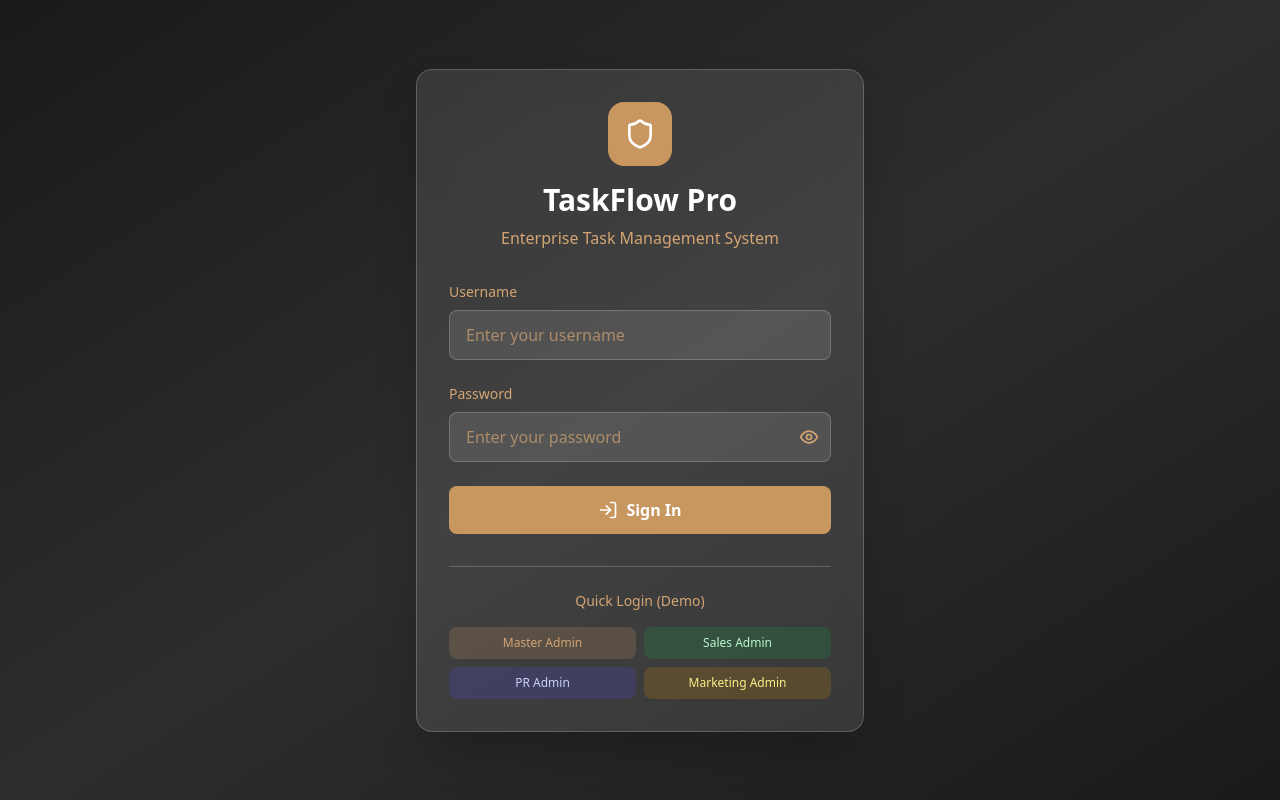
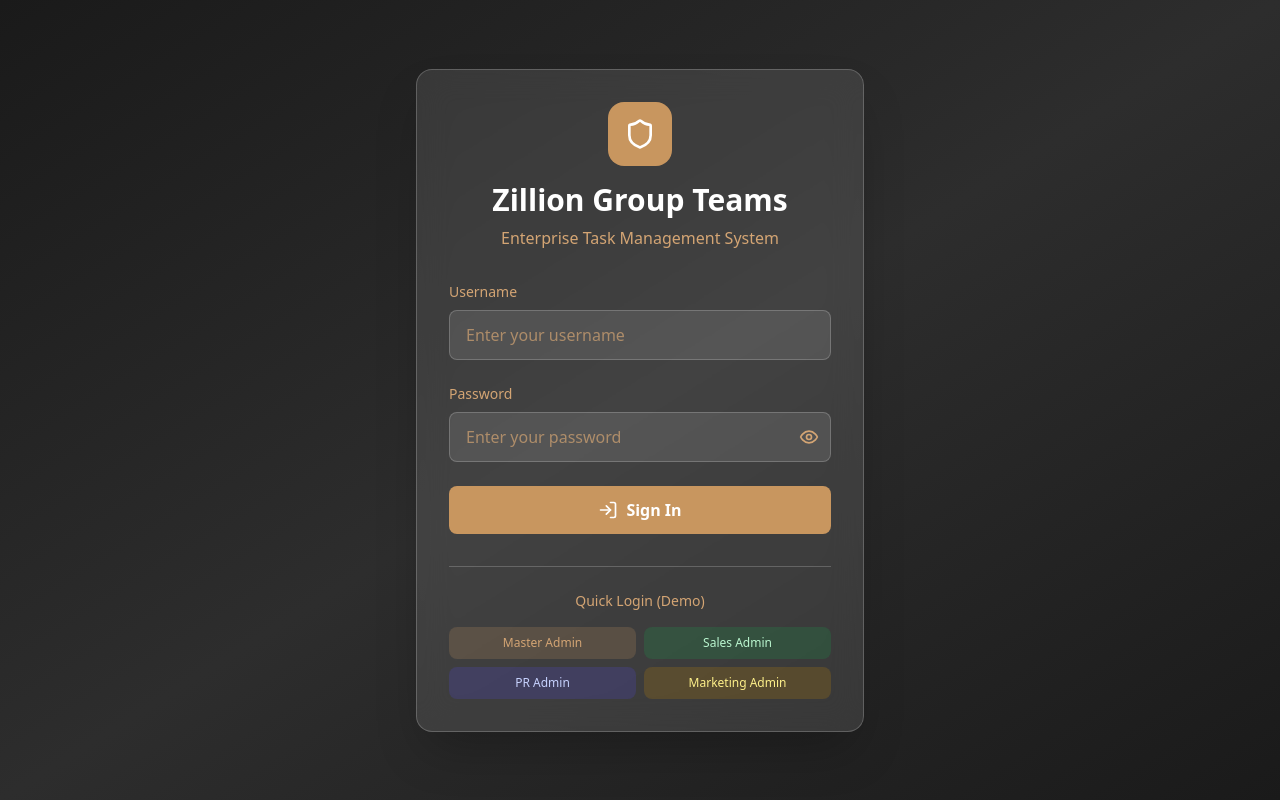
Before and after one commit to mal4k3009/zillion-builders, a React (Vite) app: page / in a window 1280 px wide. Built offline with nearby package versions, Linux system fonts and the light colour scheme.

Commit message:
Rename application references from TaskFlow Pro to Zillion Group Teams

```diff
--- a/index.html
+++ b/index.html
@@ -4,7 +4,7 @@
     <meta charset="UTF-8" />
     <link rel="icon" type="image/svg+xml" href="/vite.svg" />
     <meta name="viewport" content="width=device-width, initial-scale=1.0" />
-    <title>Comprehensive Task Management Application</title>
+    <title>Zillion Group Teams</title>
   </head>
   <body>
     <div id="root"></div>
--- a/package.json
+++ b/package.json
@@ -1,5 +1,5 @@
 {
-  "name": "vite-react-typescript-starter",
+  "name": "zillion-group-teams",
   "private": true,
   "version": "0.0.0",
   "type": "module",
--- a/src/components/auth/LoginPage.tsx
+++ b/src/components/auth/LoginPage.tsx
@@ -55,7 +55,7 @@ export function LoginPage() {
             <div className="mx-auto w-16 h-16 bg-brand-gold rounded-2xl flex items-center justify-center mb-4">
               <Shield className="w-8 h-8 text-pure-white" />
             </div>
-            <h1 className="text-3xl font-bold text-pure-white mb-2">TaskFlow Pro</h1>
+            <h1 className="text-3xl font-bold text-pure-white mb-2">Zillion Group Teams</h1>
             <p className="text-accent-gold">Enterprise Task Management System</p>
           </div>
 
--- a/src/components/layout/Sidebar.tsx
+++ b/src/components/layout/Sidebar.tsx
@@ -100,7 +100,7 @@ export function Sidebar({ currentPage, onNavigate }: SidebarProps) {
       flex flex-col
     `}>
       <div className="p-6 border-b border-light-gray dark:border-soft-black">
-        <h2 className="text-lg font-semibold text-deep-charcoal dark:text-brand-gold">TaskFlow Pro</h2>
+        <h2 className="text-lg font-semibold text-deep-charcoal dark:text-brand-gold">Zillion Group Teams</h2>
         <p className="text-sm text-medium-gray capitalize">
           {state.currentUser?.role === 'master' ? 'Master Admin' : `${state.currentUser?.department} Admin`}
         </p>
```
